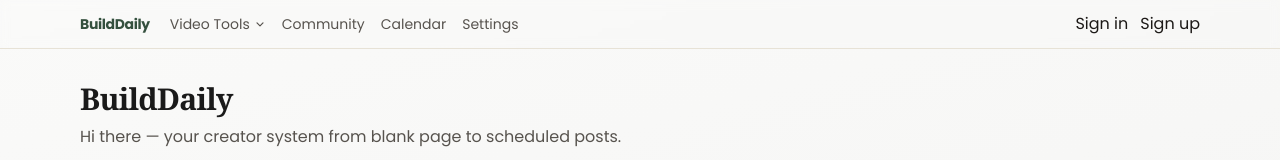
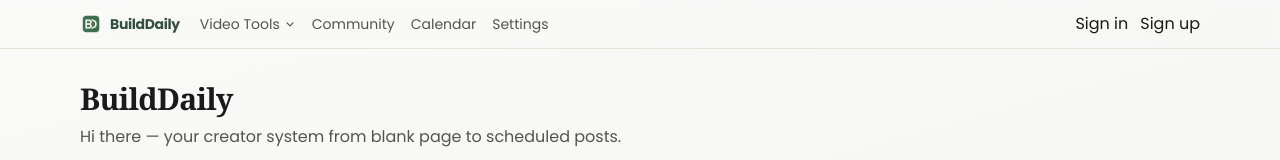
Before and after one commit to sara1sendedition/BuildDaily-Dashboard, a Next.js app: page / in a window 1280 px wide. Shown: the top 160 px of the page. Built offline with nearby package versions, Linux system fonts and the light colour scheme; no server answers.

Commit message:
Header: add BD icon next to wordmark

```diff
--- a/app/components/BuildDailyNav.tsx
+++ b/app/components/BuildDailyNav.tsx
@@ -29,8 +29,15 @@
     <nav className="flex flex-wrap items-center gap-x-4 gap-y-2 text-sm">
       <Link
         href="/"
-        className="font-bold tracking-tight text-[var(--bd-green-800)] mr-1"
+        className="flex items-center gap-2 font-bold tracking-tight text-[var(--bd-green-800)] mr-1"
       >
+        <img
+          src="/content-multiplier-logo.png?v=2"
+          alt=""
+          width={22}
+          height={22}
+          className="rounded-[5px]"
+        />
         BuildDaily
       </Link>
 
```
